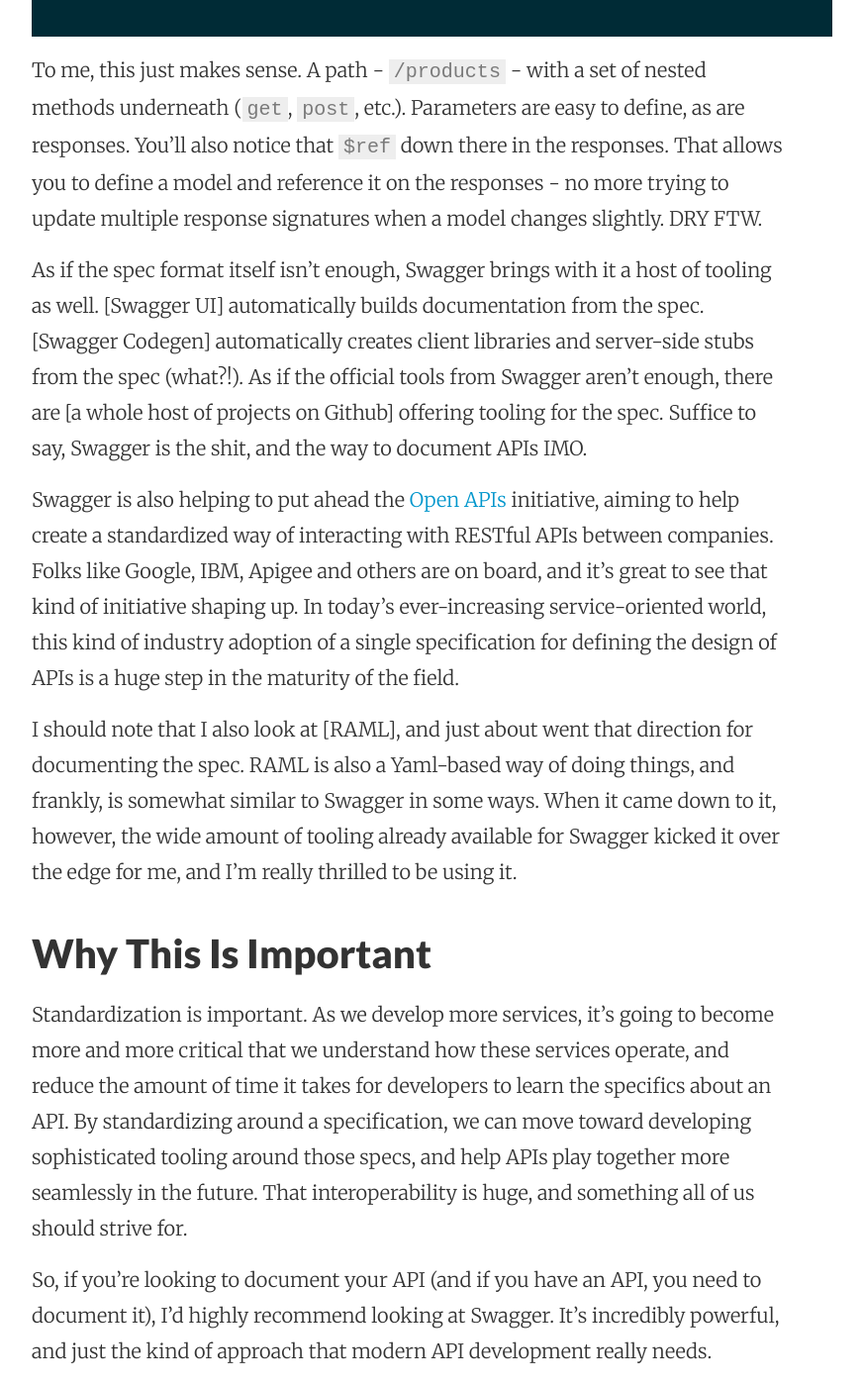
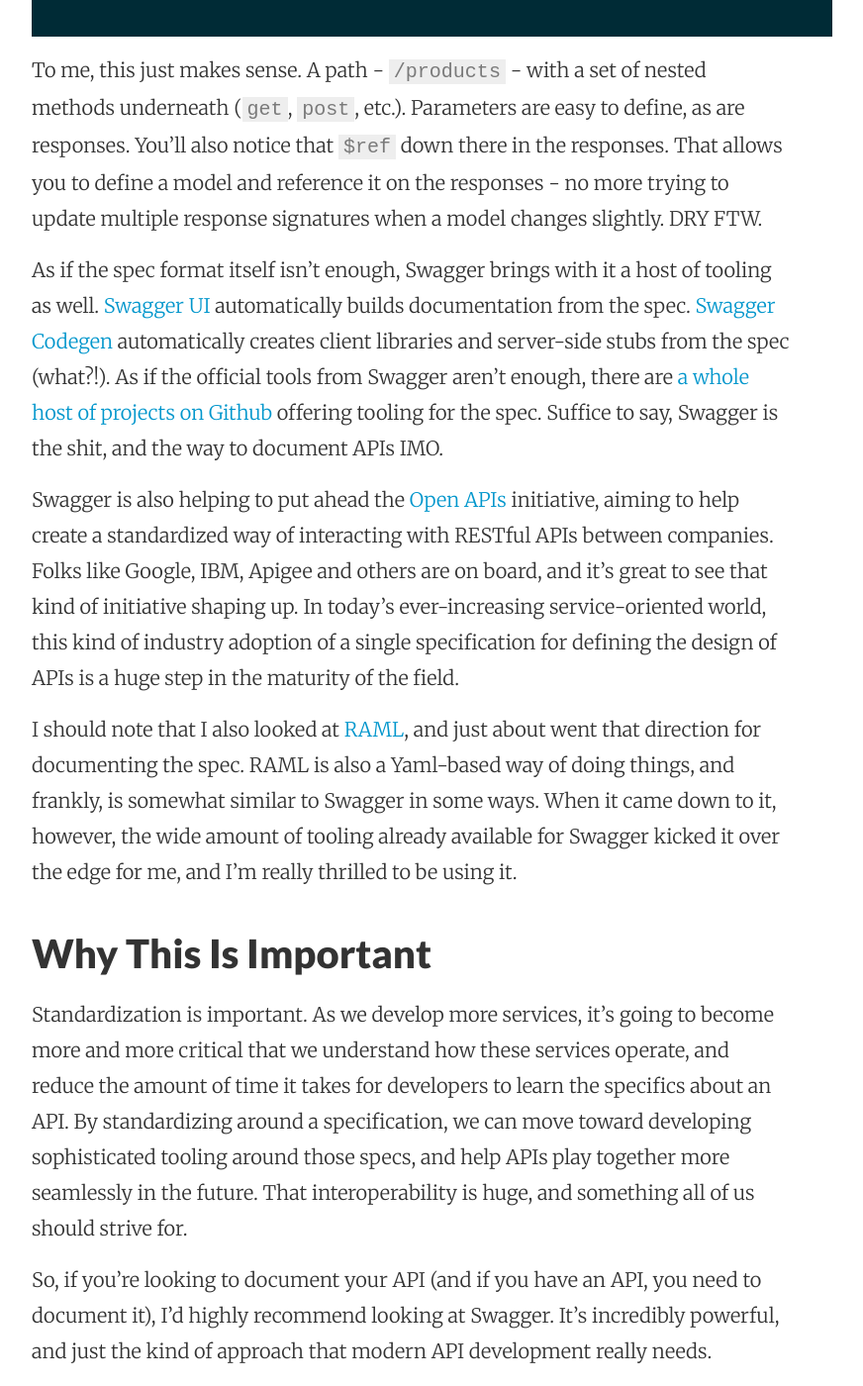
Before and after one commit to jwd2a/justindav.is, a Jekyll site: the page built from _posts/2015/2015-11-20-how-to-document-an-api.md, in a window 1280 px wide and 1400 px high, scrolled down 3916 px. Shown: the whole window at 99% size, without its empty margins (224-1096 px from the left). Built offline with Jekyll 4.4.1, drawn with Linux system fonts in a browser that asks for light colours; nearby versions of some CDN libraries; comment, search, counter and statistics services are not loaded.

Commit message:
More links, grammar

```diff
--- a/_posts/2015/2015-11-20-how-to-document-an-api.md
+++ b/_posts/2015/2015-11-20-how-to-document-an-api.md
@@ -94,11 +94,11 @@
 
 To me, this just makes sense. A path - `/products` - with a set of nested methods underneath (`get`, `post`, etc.). Parameters are easy to define, as are responses. You'll also notice that `$ref` down there in the responses. That allows you to define a model and reference it on the responses - no more trying to update multiple response signatures when a model changes slightly. DRY FTW.
 
-As if the spec format itself isn't enough, Swagger brings with it a host of tooling as well. [Swagger UI] automatically builds documentation from the spec. [Swagger Codegen] automatically creates client libraries and server-side stubs from the spec (what?!). As if the official tools from Swagger aren't enough, there are [a whole host of projects on Github] offering tooling for the spec. Suffice to say, Swagger is the shit, and the way to document APIs IMO.
+As if the spec format itself isn't enough, Swagger brings with it a host of tooling as well. [Swagger UI][swaggerui] automatically builds documentation from the spec. [Swagger Codegen][swaggergen] automatically creates client libraries and server-side stubs from the spec (what?!). As if the official tools from Swagger aren't enough, there are [a whole host of projects on Github][swaggergh] offering tooling for the spec. Suffice to say, Swagger is the shit, and the way to document APIs IMO.
 
 Swagger is also helping to put ahead the [Open APIs][openapis] initiative, aiming to help create a standardized way of interacting with RESTful APIs between companies. Folks like Google, IBM, Apigee and others are on board, and it's great to see that kind of initiative shaping up. In today's ever-increasing service-oriented world, this kind of industry adoption of a single specification for defining the design of APIs is a huge step in the maturity of the field.
 
-I should note that I also look at [RAML], and just about went that direction for documenting the spec. RAML is also a Yaml-based way of doing things, and frankly, is somewhat similar to Swagger in some ways. When it came down to it, however, the wide amount of tooling already available for Swagger kicked it over the edge for me, and I'm really thrilled to be using it.
+I should note that I also looked at [RAML][raml], and just about went that direction for documenting the spec. RAML is also a Yaml-based way of doing things, and frankly, is somewhat similar to Swagger in some ways. When it came down to it, however, the wide amount of tooling already available for Swagger kicked it over the edge for me, and I'm really thrilled to be using it.
 
 ## Why This Is Important
 
```
Also changed, not shown: other parts of _posts/2015/2015-11-20-how-to-document-an-api.md (+4 -0 lines).
